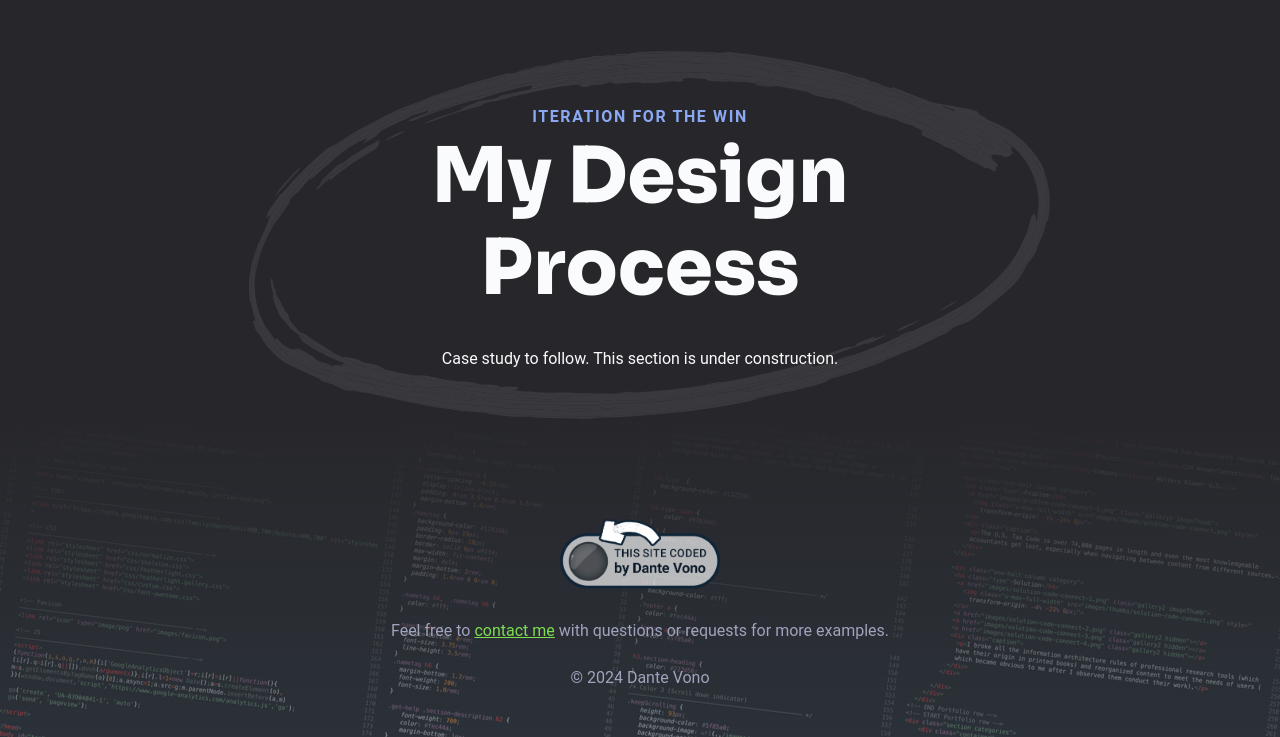
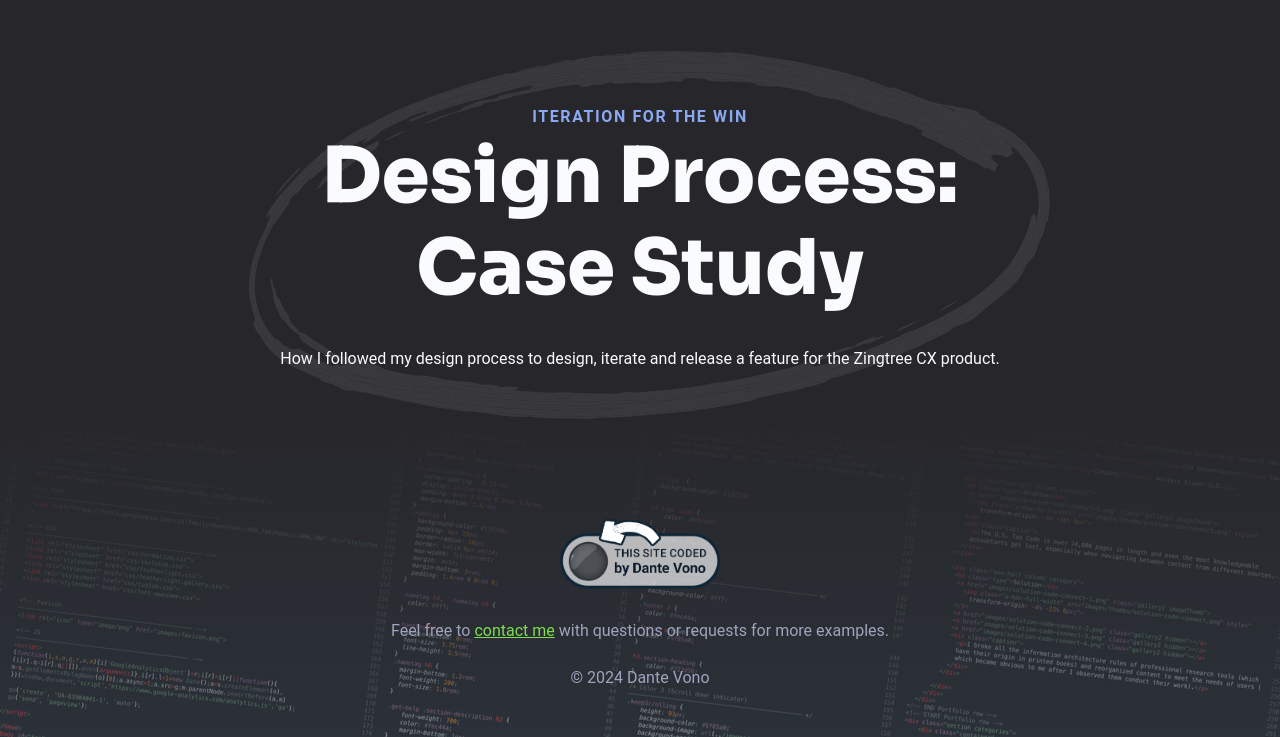
Before and after one commit to djvitamin/djvitamin.github.io, a website: page v2/process.html in a window 1280 px wide. Shown: the part 117-854 px from the top of the page. Drawn offline with Linux system fonts and the light colour scheme.

Commit message:
working on process page

```diff
--- a/v2/process.html
+++ b/v2/process.html
@@ -117,9 +117,9 @@
     <div class="cs-container">
         <div class="cs-content">
             <span class="cs-topper">Iteration for the win</span>
-            <h1 class="cs-title">My Design Process</h1>
+            <h1 class="cs-title">Design Process: Case Study</h1>
             <p class="cs-text">
-               Case study to follow. This section is under construction.
+               How I followed my design process to design, iterate and release a feature for the Zingtree CX product.
             </p>
         </div>
     </div>
```
Also changed, not shown: 1 other file.
